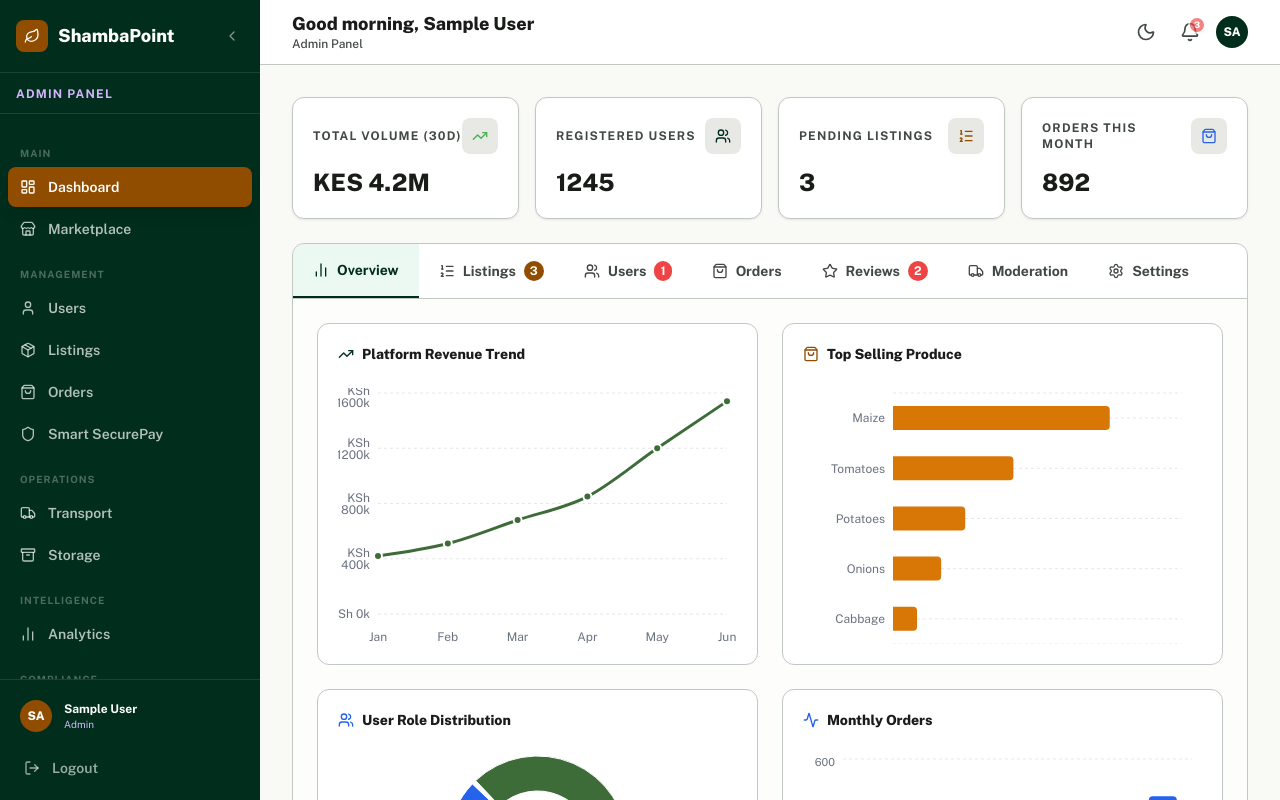
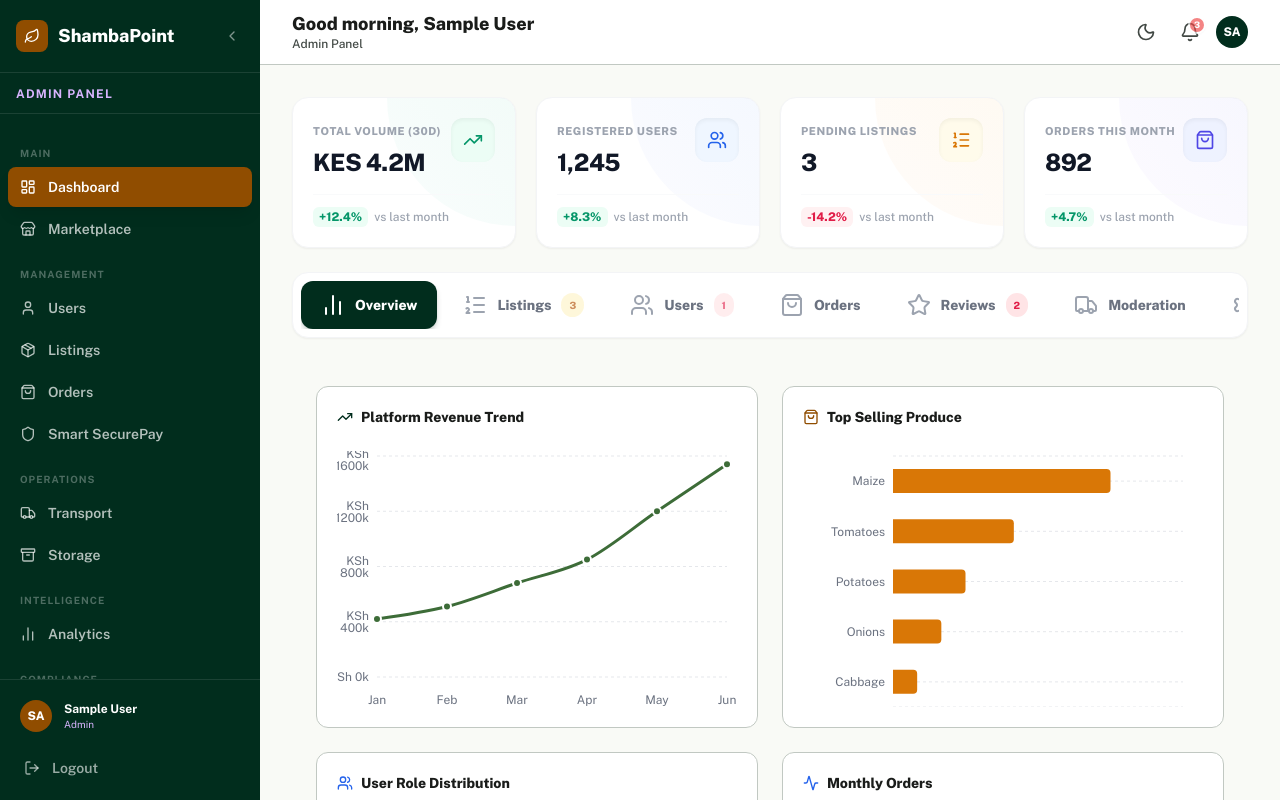
Before and after one commit to aries106888/Agri-Tech, a React (Vite) app: page /admin/dashboard in a window 1280 px wide. Shown: the top 800 px of the page. Built offline with nearby package versions, Linux system fonts and the light colour scheme; sample sign-in values are in the browser's storage.

Commit message:
style: redesign admin panel stats cards and navigation tab switcher for a more premium look

```diff
--- a/src/pages/admin/Dashboard.jsx
+++ b/src/pages/admin/Dashboard.jsx
@@ -255,10 +255,46 @@ const AdminDashboard = () => {
   });
 
   const stats = [
-    { icon: TrendingUp,  label: 'Total Volume (30d)',  value: 'KES 4.2M',                color: 'text-ag-pay' },
-    { icon: Users,       label: 'Registered Users',    value: users.length + 1240,        color: 'text-ag-primary' },
-    { icon: ListOrdered, label: 'Pending Listings',    value: listings.length,            color: 'text-ag-amber' },
-    { icon: ShoppingBag, label: 'Orders This Month',   value: orders.length + 889,        color: 'text-blue-600' },
+    {
+      icon: TrendingUp,
+      label: 'Total Volume (30d)',
+      value: 'KES 4.2M',
+      trend: '+12.4%',
+      trendUp: true,
+      color: 'text-emerald-600',
+      bgColor: 'bg-emerald-50',
+      gradient: 'from-emerald-500/10 to-teal-500/5'
+    },
+    {
+      icon: Users,
+      label: 'Registered Users',
+      value: (users.length + 1240).toLocaleString(),
+      trend: '+8.3%',
+      trendUp: true,
+      color: 'text-blue-600',
+      bgColor: 'bg-blue-50',
+      gradient: 'from-blue-500/10 to-indigo-500/5'
+    },
+    {
+      icon: ListOrdered,
+      label: 'Pending Listings',
+      value: listings.length,
+      trend: '-14.2%',
+      trendUp: false,
+      color: 'text-amber-600',
+      bgColor: 'bg-amber-50',
+      gradient: 'from-amber-500/10 to-orange-500/5'
+    },
+    {
+      icon: ShoppingBag,
+      label: 'Orders This Month',
+      value: (orders.length + 889).toLocaleString(),
+      trend: '+4.7%',
+      trendUp: true,
+      color: 'text-indigo-600',
+      bgColor: 'bg-indigo-50',
+      gradient: 'from-indigo-500/10 to-purple-500/5'
+    },
   ];
 
   return (
@@ -271,46 +307,72 @@ const AdminDashboard = () => {
       )}
 
       {/* Stats */}
-      <div className="grid grid-cols-1 sm:grid-cols-2 xl:grid-cols-4 gap-4">
-        {stats.map(({ icon: Icon, label, value, color }) => (
-          <div key={label} className="ag-card flex flex-col gap-3">
-            <div className="flex items-center justify-between">
-              <span className="text-xs font-bold uppercase tracking-widest text-ag-muted">{label}</span>
-              <div className="w-9 h-9 bg-ag-surface rounded-btn flex items-center justify-center">
-                <Icon className={`w-4 h-4 ${color}`} />
+      <div className="grid grid-cols-1 sm:grid-cols-2 xl:grid-cols-4 gap-5">
+        {stats.map(({ icon: Icon, label, value, trend, trendUp, color, bgColor, gradient }) => (
+          <div
+            key={label}
+            className="relative overflow-hidden bg-white border border-gray-100 rounded-2xl p-5 shadow-sm hover:shadow-lg hover:-translate-y-1 transition-all duration-300 flex flex-col justify-between"
+          >
+            {/* Soft decorative background gradient block */}
+            <div className={`absolute top-0 right-0 w-32 h-32 bg-gradient-to-bl ${gradient} rounded-bl-full opacity-50 pointer-events-none`} />
+
+            <div className="flex items-start justify-between relative z-10">
+              <div className="space-y-1">
+                <span className="text-[11px] font-extrabold text-gray-400 uppercase tracking-wider">{label}</span>
+                <p className="text-2xl font-black text-gray-900 tracking-tight">{value}</p>
+              </div>
+              <div className={`w-11 h-11 ${bgColor} rounded-xl flex items-center justify-center shadow-inner`}>
+                <Icon className={`w-5 h-5 ${color}`} />
               </div>
             </div>
-            <p className="text-2xl font-extrabold text-ag-body">{value}</p>
+
+            <div className="flex items-center gap-1.5 mt-4 pt-3 border-t border-gray-50 text-xs relative z-10">
+              <span className={`font-extrabold px-1.5 py-0.5 rounded-md ${trendUp ? 'bg-emerald-50 text-emerald-600' : 'bg-rose-50 text-rose-600'}`}>
+                {trend}
+              </span>
+              <span className="text-gray-400 font-medium">vs last month</span>
+            </div>
           </div>
         ))}
       </div>
 
       {/* Tab bar */}
-      <div className="bg-white border border-ag-border rounded-card overflow-hidden">
-        <div className="flex border-b border-ag-border overflow-x-auto">
-          {TABS.map(tab => (
+      <div className="bg-white border border-gray-100 rounded-2xl shadow-sm overflow-hidden p-2">
+        <div className="flex gap-1.5 overflow-x-auto pb-1 md:pb-0 scrollbar-none">
+          {TABS.map(tab => {
+            const isActive = currentPath === tab.path;
+            return (
               <Link
                 key={tab.path}
                 to={`/admin/${tab.path}`}
-              className={`px-5 py-4 text-sm font-bold transition-colors whitespace-nowrap flex items-center gap-2 ${
-                currentPath === tab.path
-                  ? 'text-ag-primary border-b-2 border-ag-primary bg-ag-primary-fixed/30'
-                  : 'text-ag-muted hover:text-ag-body'
+                className={`px-5 py-3 text-sm font-extrabold rounded-xl transition-all duration-200 whitespace-nowrap flex items-center gap-2.5 ${
+                  isActive
+                    ? 'bg-ag-primary text-white shadow-md shadow-ag-primary/20 scale-100'
+                    : 'text-gray-500 hover:text-gray-900 hover:bg-gray-50'
                 }`}
               >
-              <tab.icon className="w-4 h-4" />
-              {tab.label}
+                <tab.icon className={`w-4.5 h-4.5 ${isActive ? 'text-white' : 'text-gray-400'}`} />
+                <span>{tab.label}</span>
+
                 {tab.label === 'Listings' && listings.length > 0 && (
-                <span className="bg-ag-amber text-white text-xs font-bold px-1.5 py-0.5 rounded-full">{listings.length}</span>
+                  <span className={`text-[10px] font-black px-2 py-0.5 rounded-full ${isActive ? 'bg-white text-ag-primary' : 'bg-amber-100 text-amber-700 animate-pulse'}`}>
+                    {listings.length}
+                  </span>
                 )}
                 {tab.label === 'Users' && users.filter(u=>u.status==='pending_kyc').length > 0 && (
-                <span className="bg-red-500 text-white text-xs font-bold px-1.5 py-0.5 rounded-full">{users.filter(u=>u.status==='pending_kyc').length}</span>
+                  <span className={`text-[10px] font-black px-2 py-0.5 rounded-full ${isActive ? 'bg-white text-ag-primary' : 'bg-rose-100 text-rose-600 animate-pulse'}`}>
+                    {users.filter(u=>u.status==='pending_kyc').length}
+                  </span>
                 )}
                 {tab.label === 'Reviews' && flagCount > 0 && (
-                <span className="bg-red-500 text-white text-xs font-bold px-1.5 py-0.5 rounded-full">{flagCount}</span>
+                  <span className={`text-[10px] font-black px-2 py-0.5 rounded-full ${isActive ? 'bg-white text-ag-primary' : 'bg-rose-100 text-rose-600'}`}>
+                    {flagCount}
+                  </span>
                 )}
               </Link>
-          ))}
+            );
+          })}
+        </div>
       </div>
 
         {/* ── TAB: Overview ── */}
@@ -733,7 +795,7 @@ const AdminDashboard = () => {
             </div>
           </div>
         )}
-      </div>
+
 
       {/* ── MODAL: User Profile ── */}
       {modal === 'user' && selected && (
```
Lines whose indentation alone changed are shown as unchanged.
